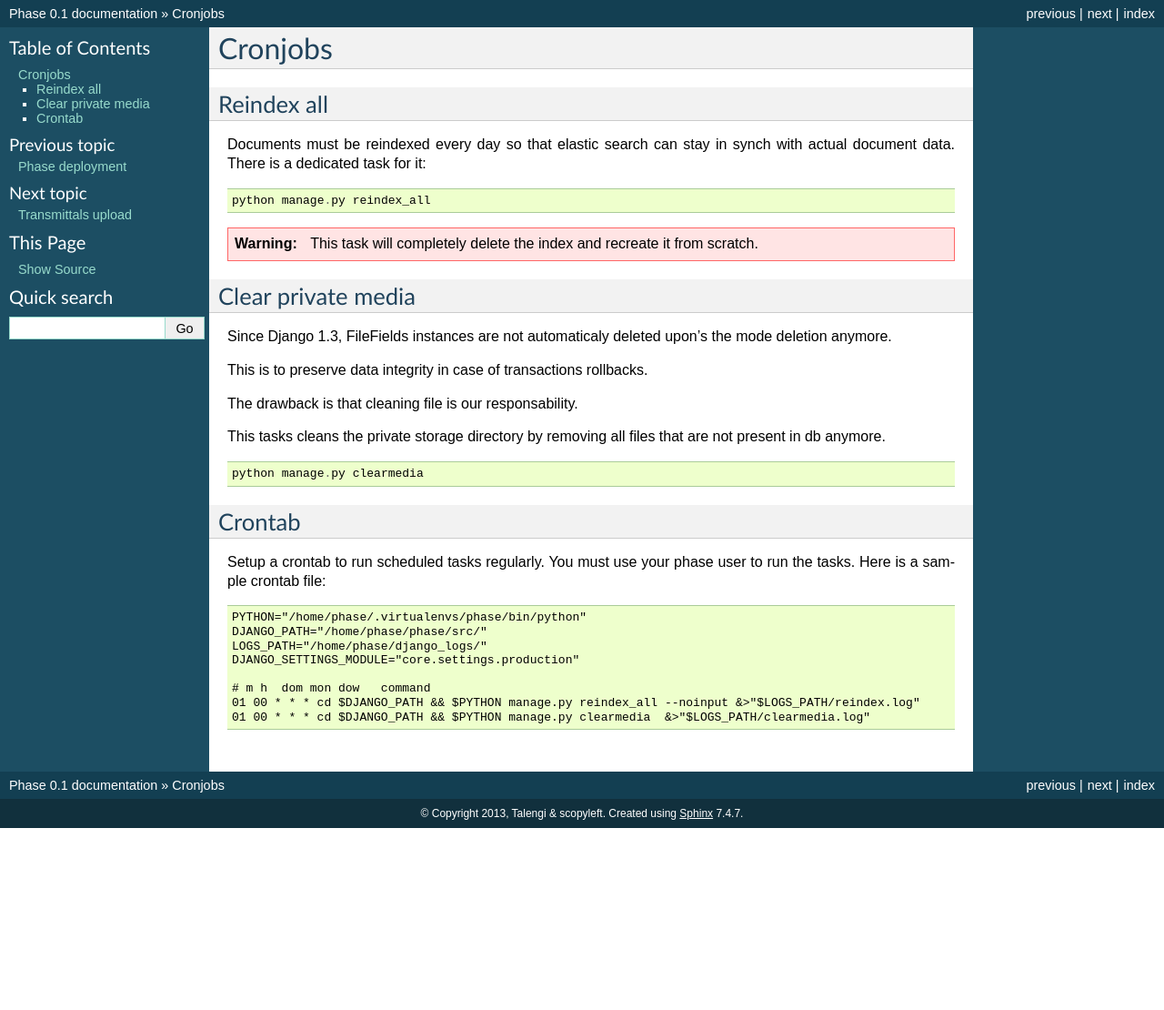
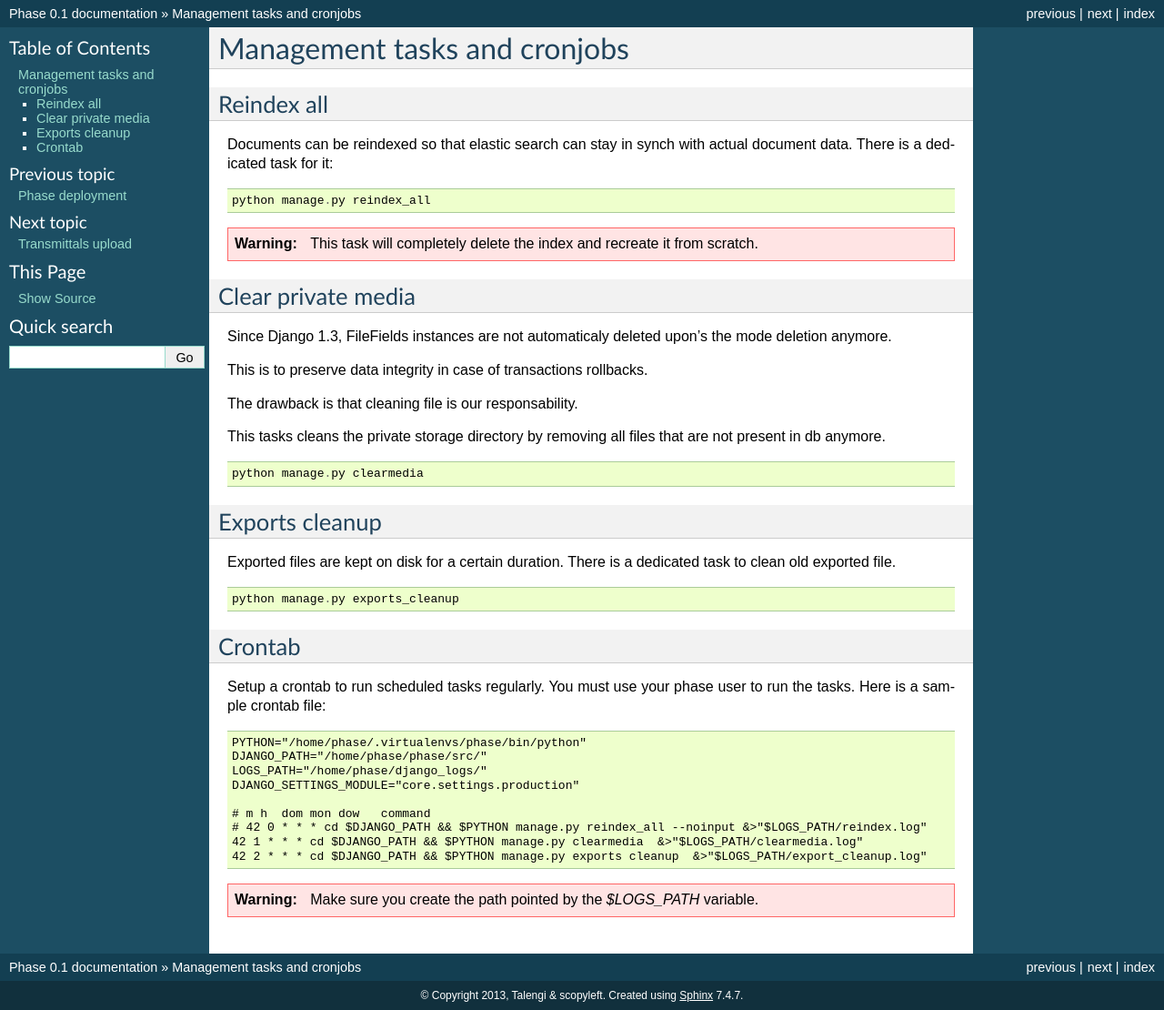
Before and after one commit to Talengi/phase, a Sphinx documentation site: the page built from docs/cron.rst, in a window 1280 px wide. Shown: the whole page at 91% size. Built offline with Sphinx 7.4.7, drawn with Linux system fonts in a browser that asks for light colours; before the commit the page ends 910 px from its top, so only the background shows below that.

Commit message:
Update the cron doc page

```diff
--- a/docs/cron.rst
+++ b/docs/cron.rst
@@ -1,11 +1,11 @@
-Cronjobs
-########
+Management tasks and cronjobs
+#############################
 
 Reindex all
 -----------
 
-Documents must be reindexed every day so that elastic search can stay in synch
-with actual document data. There is a dedicated task for it::
+Documents can be reindexed so that elastic search can stay in synch with actual
+document data. There is a dedicated task for it::
 
     python manage.py reindex_all
 
@@ -31,6 +31,17 @@ are not present in db anymore.
     python manage.py clearmedia
 
 
+Exports cleanup
+---------------
+
+Exported files are kept on disk for a certain duration. There is a dedicated
+task to clean old exported file.
+
+::
+
+    python manage.py exports_cleanup
+
+
 Crontab
 -------
 
@@ -43,5 +54,9 @@ to run the tasks. Here is a sample crontab file::
     DJANGO_SETTINGS_MODULE="core.settings.production"
 
     # m h  dom mon dow   command
-    01 00 * * * cd $DJANGO_PATH && $PYTHON manage.py reindex_all --noinput &>"$LOGS_PATH/reindex.log"
-    01 00 * * * cd $DJANGO_PATH && $PYTHON manage.py clearmedia  &>"$LOGS_PATH/clearmedia.log"
+    # 42 0 * * * cd $DJANGO_PATH && $PYTHON manage.py reindex_all --noinput &>"$LOGS_PATH/reindex.log"
+    42 1 * * * cd $DJANGO_PATH && $PYTHON manage.py clearmedia  &>"$LOGS_PATH/clearmedia.log"
+    42 2 * * * cd $DJANGO_PATH && $PYTHON manage.py exports cleanup  &>"$LOGS_PATH/export_cleanup.log"
+
+.. WARNING::
+   Make sure you create the path pointed by the `$LOGS_PATH` variable.
```
